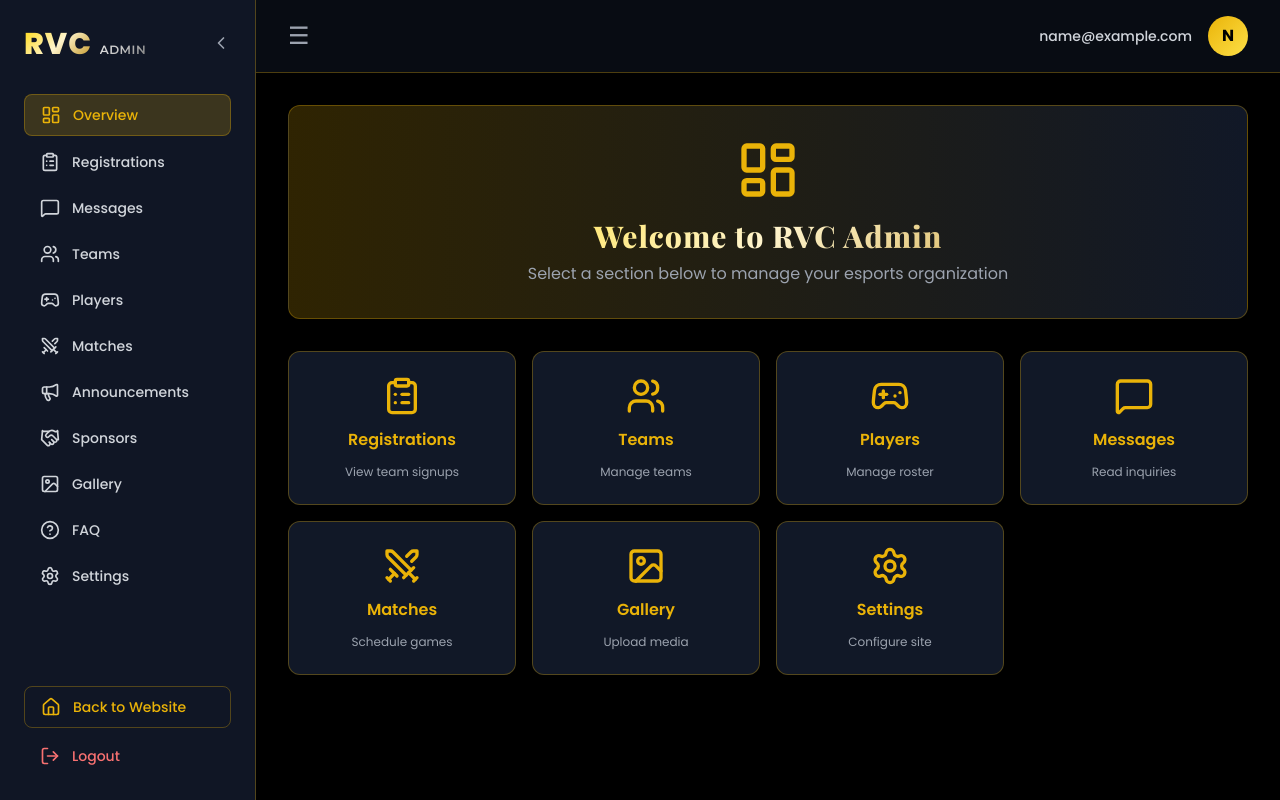
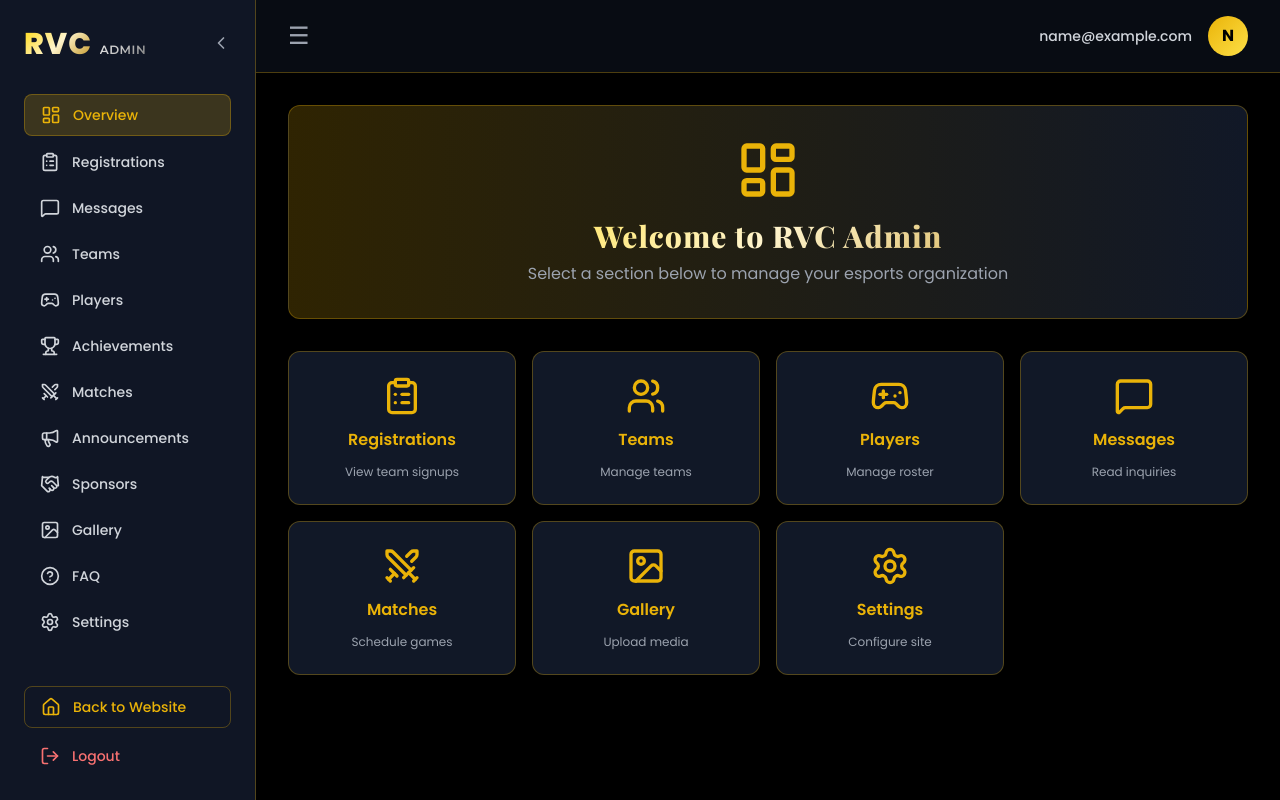
Before and after one commit to Jiwannn/MLBB-Esports-Team, a Next.js app: page /admin/dashboard in a window 1280 px wide. Built offline with nearby package versions, Linux system fonts and the light colour scheme; no server answers; sample sign-in values are in the browser's storage.

Commit message:
Complete sidebar and dashboard with Achievements

```diff
--- a/components/admin/Sidebar.jsx
+++ b/components/admin/Sidebar.jsx
@@ -16,7 +16,8 @@ import {
   MessageSquare,
   Handshake,
   Megaphone,
-  HelpCircle
+  HelpCircle,
+  Trophy
 } from 'lucide-react';
 
 export default function Sidebar({ activeTab, setActiveTab, isOpen, setIsOpen }) {
@@ -26,6 +27,7 @@ export default function Sidebar({ activeTab, setActiveTab, isOpen, setIsOpen })
     { id: 'contacts', label: 'Messages', icon: MessageSquare },
     { id: 'teams', label: 'Teams', icon: Users },
     { id: 'players', label: 'Players', icon: Gamepad2 },
+    { id: 'achievements', label: 'Achievements', icon: Trophy },
     { id: 'matches', label: 'Matches', icon: Swords },
     { id: 'announcements', label: 'Announcements', icon: Megaphone },
     { id: 'sponsors', label: 'Sponsors', icon: Handshake },
--- a/pages/admin/dashboard.jsx
+++ b/pages/admin/dashboard.jsx
@@ -12,7 +12,7 @@ import ContactsManager from '../../components/admin/ContactsManager';
 import SponsorsManager from '../../components/admin/SponsorsManager';
 import AnnouncementsManager from '../../components/admin/AnnouncementsManager';
 import FAQManager from '../../components/admin/FAQManager';
-
+import AchievementsManager from '../../components/admin/AchievementsManager';
 
 export default function AdminDashboard() {
   const router = useRouter();
@@ -41,33 +41,24 @@ export default function AdminDashboard() {
       />
 
       <div className={`flex-1 transition-all duration-300 ${isSidebarOpen ? 'ml-64' : 'ml-0'}`}>
-        {/* Top Bar */}
         <div className="bg-gray-900/50 backdrop-blur-lg border-b border-yellow-500/30 px-8 py-4 flex justify-between items-center sticky top-0 z-40">
-          <button
-            onClick={() => setIsSidebarOpen(!isSidebarOpen)}
-            className="text-gray-400 hover:text-yellow-500 text-2xl"
-          >
-            ☰
-          </button>
+          <button onClick={() => setIsSidebarOpen(!isSidebarOpen)} className="text-gray-400 hover:text-yellow-500 text-2xl">☰</button>
           <div className="flex items-center space-x-4">
             <span className="text-gray-300 text-sm hidden md:block admin-text">{adminEmail}</span>
             <div className="w-10 h-10 rounded-full bg-gradient-to-br from-yellow-500 to-yellow-300 flex items-center justify-center">
-              <span className="text-black font-bold">
-                {adminEmail?.charAt(0)?.toUpperCase() || 'A'}
-              </span>
+              <span className="text-black font-bold">{adminEmail?.charAt(0)?.toUpperCase() || 'A'}</span>
             </div>
           </div>
         </div>
 
-        {/* Content Area */}
         <div className="p-8">
           {activeTab === 'overview' && <Overview setActiveTab={setActiveTab} />}
           {activeTab === 'registrations' && <RegistrationsManager />}
           {activeTab === 'contacts' && <ContactsManager />}
           {activeTab === 'teams' && <TeamsManager />}
           {activeTab === 'players' && <PlayersManager />}
+          {activeTab === 'achievements' && <AchievementsManager />}
           {activeTab === 'matches' && <MatchManager />}
-          {activeTab === 'achievements' && <AchievementsManager />}
           {activeTab === 'announcements' && <AnnouncementsManager />}
           {activeTab === 'sponsors' && <SponsorsManager />}
           {activeTab === 'gallery' && <GalleryManager />}
```
